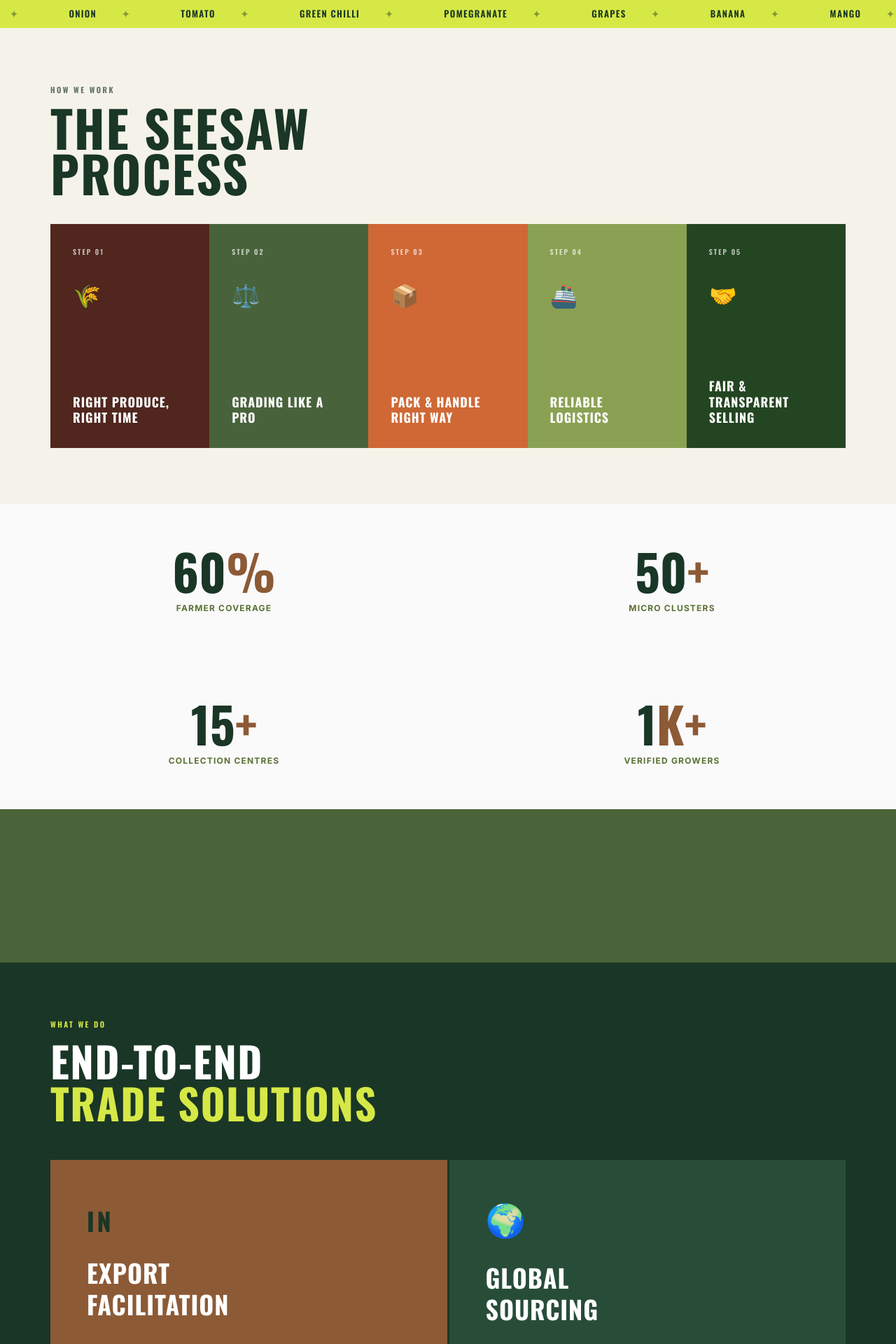
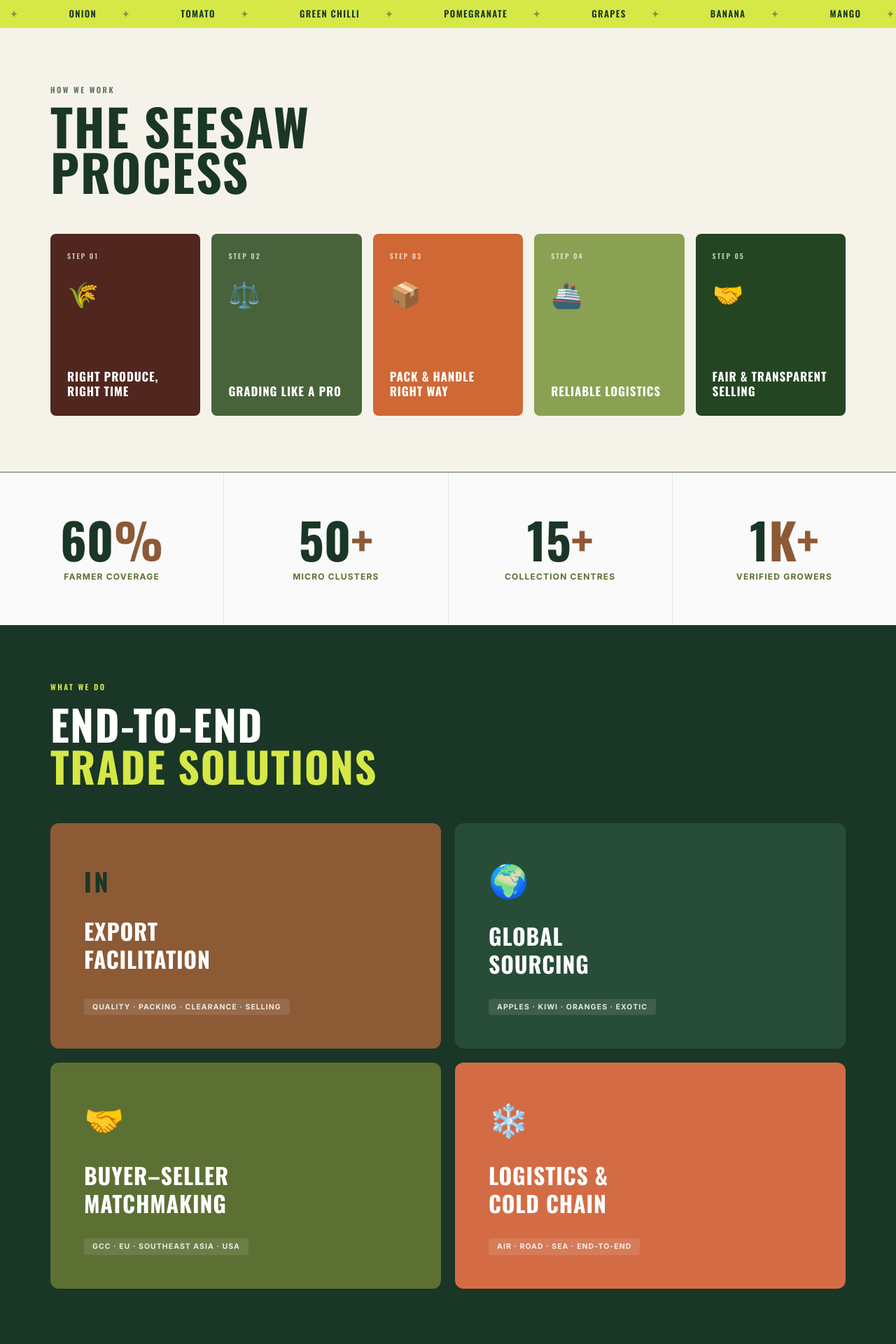
Before and after one commit to lucky6203/clint_project, a React (Vite) app: page / in a window 1280 px wide. Shown: the part 880-2800 px from the top of the page at 70% size. Built offline with nearby package versions, Linux system fonts and the light colour scheme.

Commit message:
add maill

```diff
--- a/src/index.css
+++ b/src/index.css
@@ -37,3 +37,19 @@
 .animate-ticker {
   animation: ticker 12s linear infinite;
 }
+
+@keyframes fadeUp {
+  from {
+    opacity: 0;
+    transform: translateY(40px);
+  }
+
+  to {
+    opacity: 1;
+    transform: translateY(0);
+  }
+}
+
+.animate-fade-up {
+  animation: fadeUp 0.8s ease forwards;
+}
--- a/src/pages/Home/ImpactSection.jsx
+++ b/src/pages/Home/ImpactSection.jsx
@@ -2,16 +2,22 @@ import React from 'react';
 
 export function ImpactSection() {
   return (
-<div className="hidden md:grid grid-cols-2 lg:grid-cols-2 lg:grid-rows-3 bg-[#4a6338] border-t border-white/10 lg:border-t-0">      {[
+<div className="hidden md:flex w-full bg-[#4a6338] border-t border-white/10">
+  {[
     { num: 60, suf: '%', label: 'Farmer Coverage' },
     { num: 50, suf: '+', label: 'Micro Clusters' },
     { num: 15, suf: '+', label: 'Collection Centres' },
     { num: 1, suf: 'K+', label: 'Verified Growers' },
   ].map((imp, i) => (
-        <div key={i} className="bg-offwhite py-[60px] px-8 text-center cursor-default transition-colors hover:bg-cream">
+    <div
+      key={i}
+      className="flex-1 bg-offwhite py-[60px] px-8 text-center cursor-default transition-all duration-300 hover:bg-cream border-r border-gray-200 last:border-r-0"
+    >
       <div className="font-oswald text-[clamp(52px,5.5vw,72px)] font-bold text-forest leading-none">
-            {imp.num}<span className="text-brown">{imp.suf}</span>
+        {imp.num}
+        <span className="text-brown">{imp.suf}</span>
       </div>
+
       <div className="text-[12px] text-olive font-bold tracking-[0.1em] uppercase mt-2.5">
         {imp.label}
       </div>
--- a/src/pages/Home/LogisticsSection.jsx
+++ b/src/pages/Home/LogisticsSection.jsx
@@ -14,7 +14,7 @@ export function LogisticsSection() {
             {[
               { icon: '✈️', mode: 'Air Freight', dest: 'India → Middle East · USA · EU' },
               { icon: '🚚', mode: 'Road (GCC) - through our partners ', dest: 'Dubai → Saudi  · Qatar · Oman' },
-              { icon: '🚢', mode: 'Sea Freight', dest: 'India → EU · Southeast Asia · USA' }
+              { icon: '🚢', mode: 'Sea Freight', dest: 'India → Middle East · EU · Southeast Asia · USA' }
             ].map(route => (
               <div key={route.mode} className="flex flex-col sm:flex-row items-center sm:text-left text-center gap-4 sm:gap-6 p-7 sm:px-9 bg-black/20 transition-colors hover:bg-black/35">
                 <span className="text-[32px] shrink-0">{route.icon}</span>
--- a/src/pages/Home/ProcessSection.jsx
+++ b/src/pages/Home/ProcessSection.jsx
@@ -1,63 +1,93 @@
-import React from 'react';
+import React from "react";
 
 export function ProcessSection() {
   const steps = [
     {
-      step: '01',
-      icon: '🌾',
-      title: 'RIGHT PRODUCE, RIGHT TIME',
-      bg: 'bg-[#50261f]'
+      step: "01",
+      icon: "🌾",
+      title: "RIGHT PRODUCE, RIGHT TIME",
+      bg: "bg-[#50261f]",
     },
     {
-      step: '02',
-      icon: '⚖️',
-      title: 'GRADING LIKE A PRO',
-      bg: 'bg-[#48633b]'
+      step: "02",
+      icon: "⚖️",
+      title: "GRADING LIKE A PRO",
+      bg: "bg-[#48633b]",
     },
     {
-      step: '03',
-      icon: '📦',
-      title: 'PACK & HANDLE RIGHT WAY',
-      bg: 'bg-[#cf6835]'
+      step: "03",
+      icon: "📦",
+      title: "PACK & HANDLE RIGHT WAY",
+      bg: "bg-[#cf6835]",
     },
     {
-      step: '04',
-      icon: '🚢',
-      title: 'RELIABLE LOGISTICS',
-      bg: 'bg-[#8aa153]'
+      step: "04",
+      icon: "🚢",
+      title: "RELIABLE LOGISTICS",
+      bg: "bg-[#8aa153]",
     },
     {
-      step: '05',
-      icon: '🤝',
-      title: 'FAIR & TRANSPARENT SELLING',
-      bg: 'bg-[#244522]'
-    }
+      step: "05",
+      icon: "🤝",
+      title: "FAIR & TRANSPARENT SELLING",
+      bg: "bg-[#244522]",
+    },
   ];
 
   return (
-    <section id="process" className="bg-cream py-16 px-6 md:py-20 md:px-16 lg:px-[72px]">
+    <section
+      id="process"
+      className="bg-cream py-12 md:py-20 px-4 md:px-16 lg:px-[72px]"
+    >
       <div className="max-w-[1280px] mx-auto">
-        <div className="mb-10">
-          <span className="block font-oswald text-[11px] font-semibold tracking-[0.22em] uppercase mb-3.5 text-forest/70">
+        {/* Heading */}
+        <div className="mb-10 md:mb-14">
+          <span className="block font-oswald text-[11px] font-semibold tracking-[0.22em] uppercase mb-3 text-forest/70">
             HOW WE WORK
           </span>
-          <h2 className="font-oswald text-[clamp(42px,6vw,72px)] font-bold uppercase leading-[0.9] tracking-wide text-forest">
-            THE SEESAW<br />PROCESS
+
+          <h2 className="font-oswald text-[clamp(36px,6vw,72px)] font-bold uppercase leading-[0.9] tracking-wide text-forest">
+            THE SEESAW
+            <br />
+            PROCESS
           </h2>
         </div>
 
-        <div className="grid grid-cols-1 sm:grid-cols-2 md:grid-cols-5 h-auto md:h-[320px]">
+        {/* Cards */}
+        <div className="grid grid-cols-2 md:grid-cols-5 gap-3 md:gap-4">
           {steps.map((s, i) => (
-            <div key={i} className={`${s.bg} p-8 flex flex-col justify-between text-white transition-transform hover:-translate-y-2 hover:shadow-2xl cursor-default group`}>
+            <div
+              key={i}
+              className={`
+                ${s.bg}
+                min-h-[180px] md:min-h-[260px]
+                p-4 md:p-6
+                flex flex-col justify-between
+                text-white
+                rounded-lg
+                cursor-pointer
+                transition-all duration-500 ease-out
+                hover:-translate-y-3
+                hover:scale-[1.03]
+                hover:shadow-2xl
+                group
+                animate-fade-up
+              `}
+              style={{
+                animationDelay: `${i * 120}ms`,
+              }}
+            >
               <div>
-                <div className="font-oswald text-[10px] font-semibold tracking-[0.2em] text-white/70 mb-8 uppercase">
+                <div className="font-oswald text-[9px] md:text-[10px] font-semibold tracking-[0.2em] text-white/70 mb-4 md:mb-6 uppercase">
                   STEP {s.step}
                 </div>
-                <div className="text-[32px] mb-8 group-hover:scale-110 transition-transform origin-left">
+
+                <div className="text-2xl md:text-[36px] mb-4 md:mb-6 transition-all duration-500 group-hover:scale-125 group-hover:rotate-6">
                   {s.icon}
                 </div>
               </div>
-              <div className="font-oswald text-[18px] font-bold tracking-[0.05em] uppercase leading-tight pr-4">
+
+              <div className="font-oswald text-[13px] md:text-[17px] font-bold tracking-[0.05em] uppercase leading-tight transition-all duration-300 group-hover:translate-x-1">
                 {s.title}
               </div>
             </div>
--- a/src/pages/Home/ServicesSection.jsx
+++ b/src/pages/Home/ServicesSection.jsx
@@ -1,30 +1,115 @@
-import React from 'react';
-import { SectionEyebrow } from '@/components/shared/SectionEyebrow';
-import { SectionHeading } from '@/components/shared/SectionHeading';
+import React from "react";
+import { SectionEyebrow } from "@/components/shared/SectionEyebrow";
+import { SectionHeading } from "@/components/shared/SectionHeading";
 
 export function ServicesSection() {
+  const services = [
+    {
+      icon: (
+        <span className="font-oswald font-bold tracking-widest text-[28px] md:text-[36px] pt-1 md:pt-2 block">
+          IN
+        </span>
+      ),
+      title: (
+        <>
+          EXPORT
+          <br />
+          FACILITATION
+        </>
+      ),
+      chip: "QUALITY · PACKING · CLEARANCE · SELLING",
+      bg: "bg-brown",
+    },
+    {
+      icon: "🌍",
+      title: (
+        <>
+          GLOBAL
+          <br />
+          SOURCING
+        </>
+      ),
+      chip: "APPLES · KIWI · ORANGES · EXOTIC",
+      bg: "bg-green",
+    },
+    {
+      icon: "🤝",
+      title: (
+        <>
+          BUYER–SELLER
+          <br />
+          MATCHMAKING
+        </>
+      ),
+      chip: "GCC · EU · SOUTHEAST ASIA · USA",
+      bg: "bg-olive",
+    },
+    {
+      icon: "❄️",
+      title: (
+        <>
+          LOGISTICS &
+          <br />
+          COLD CHAIN
+        </>
+      ),
+      chip: "AIR · ROAD · SEA · END-TO-END",
+      bg: "bg-terracotta",
+    },
+  ];
+
   return (
-    <section id="services" className="bg-forest py-16 px-6 md:py-20 md:px-16 lg:px-[72px]">
+    <section
+      id="services"
+      className="bg-forest py-16 px-6 md:py-20 md:px-16 lg:px-[72px]"
+    >
       <div className="max-w-[1280px] mx-auto">
         <SectionEyebrow text="What We Do" color="text-lime" />
-        <SectionHeading color="text-white">End-to-End <em className="text-lime not-italic"> <br/>Trade Solutions</em></SectionHeading>
 
-        <div className="grid grid-cols-1 lg:grid-cols-2 gap-[3px]">
-          {[
-            { icon: <span className="font-oswald font-bold tracking-widest text-[36px] pt-2 block">IN</span>, title: <>EXPORT<br/>FACILITATION</>, chip: 'QUALITY · PACKING · CLEARANCE · SELLING', bg: 'bg-brown' },
-            { icon: '🌍', title: <>GLOBAL<br/>SOURCING</>, chip: 'APPLES · KIWI · ORANGES · EXOTIC', bg: 'bg-green' },
-            { icon: '🤝', title: <>BUYER–SELLER<br/>MATCHMAKING</>, chip: 'GCC · EU · SOUTHEAST ASIA · USA', bg: 'bg-olive' },
-            { icon: '❄️', title: <>LOGISTICS &<br/>COLD CHAIN</>, chip: 'AIR · ROAD · SEA · END-TO-END', bg: 'bg-terracotta' }
-          ].map((svc, i) => (
-            <div key={i} className={`${svc.bg} p-8 md:p-[52px] transition-all hover:brightness-110 cursor-default flex flex-col justify-between min-h-[300px]`}>
+        <SectionHeading color="text-white">
+          End-to-End{" "}
+          <em className="text-lime not-italic">
+            <br />
+            Trade Solutions
+          </em>
+        </SectionHeading>
+
+        {/* Services Grid */}
+        <div className="grid grid-cols-1 lg:grid-cols-2 gap-4 md:gap-5">
+          {services.map((svc, i) => (
+            <div
+              key={i}
+              className={`
+                ${svc.bg}
+                group
+                p-5 md:p-10 lg:p-12
+                flex flex-col justify-between
+                min-h-[180px] md:min-h-[240px]
+                rounded-xl
+                cursor-pointer
+                transition-all duration-500 ease-out
+                hover:-translate-y-3
+                hover:scale-[1.02]
+                hover:shadow-2xl
+                hover:brightness-110
+                animate-fade-up
+              `}
+              style={{
+                animationDelay: `${i * 150}ms`,
+              }}
+            >
               <div>
-                <span className="text-[46px] block mb-6">{svc.icon}</span>
-                <div className="font-oswald text-[clamp(28px,3vw,36px)] font-bold text-white uppercase tracking-wide mb-3.5 leading-tight">
+                <span className="text-[32px] md:text-[46px] block mb-3 md:mb-6 transition-all duration-500 group-hover:scale-125 group-hover:rotate-12">
+                  {svc.icon}
+                </span>
+
+                <div className="font-oswald text-[22px] md:text-[32px] font-bold text-white uppercase tracking-wide mb-2 md:mb-3.5 leading-tight transition-all duration-300 group-hover:translate-x-2">
                   {svc.title}
                 </div>
               </div>
+
               <div>
-                <span className="inline-block mt-4.5 bg-white/10 text-white/85 px-3.5 py-1.5 rounded-sm text-[10.5px] font-bold tracking-[0.1em] uppercase">
+                <span className="inline-block mt-2 md:mt-4 bg-white/10 text-white/85 px-3 py-1 rounded-sm text-[9px] md:text-[10.5px] font-bold tracking-[0.1em] uppercase transition-all duration-300 group-hover:bg-white/20">
                   {svc.chip}
                 </span>
               </div>
```
Also changed, not shown: src/pages/Home/ContactSection.jsx (+10 -37 lines), src/pages/Home/FounderSection.jsx (+19 -22 lines). Lines whose indentation alone changed are shown as unchanged.
